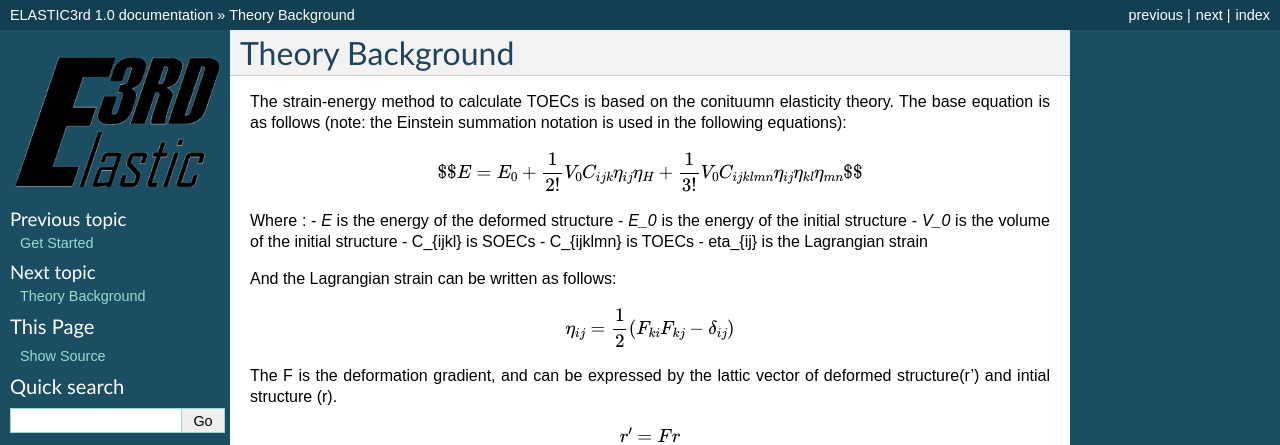
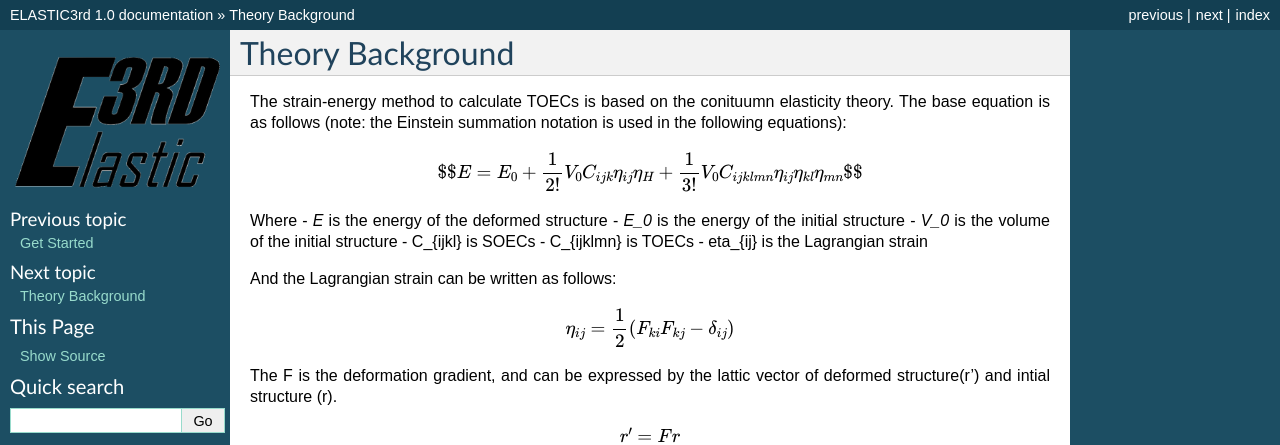
Before and after one commit to hitliaomq/ELASTIC3rd, a Sphinx documentation site: the page built from docs/Theory.rst, in a window 1280 px wide. Shown: the top 445 px of the page. Built offline with Sphinx 7.4.7, drawn with Linux system fonts in a browser that asks for light colours; pages that are not in the unit, such as notebooks, are missing from menus.

```diff
--- a/docs/Theory.rst
+++ b/docs/Theory.rst
@@ -7,7 +7,7 @@ The strain-energy method to calculate TOECs is based on the conituumn elasticity
 .. math::
     $$E=E_{0}+\frac{1}{2 !} V_{0} C_{i j k} \eta_{i j} \eta_{H}+\frac{1}{3 !} V_{0} C_{i j k l m n} \eta_{i j} \eta_{k l} \eta_{m n}$$
 
-Where :
+Where
 - *E* is the energy of the deformed structure
 - *E_0* is the energy of the initial structure
 - *V_0* is the volume of the initial structure
```
